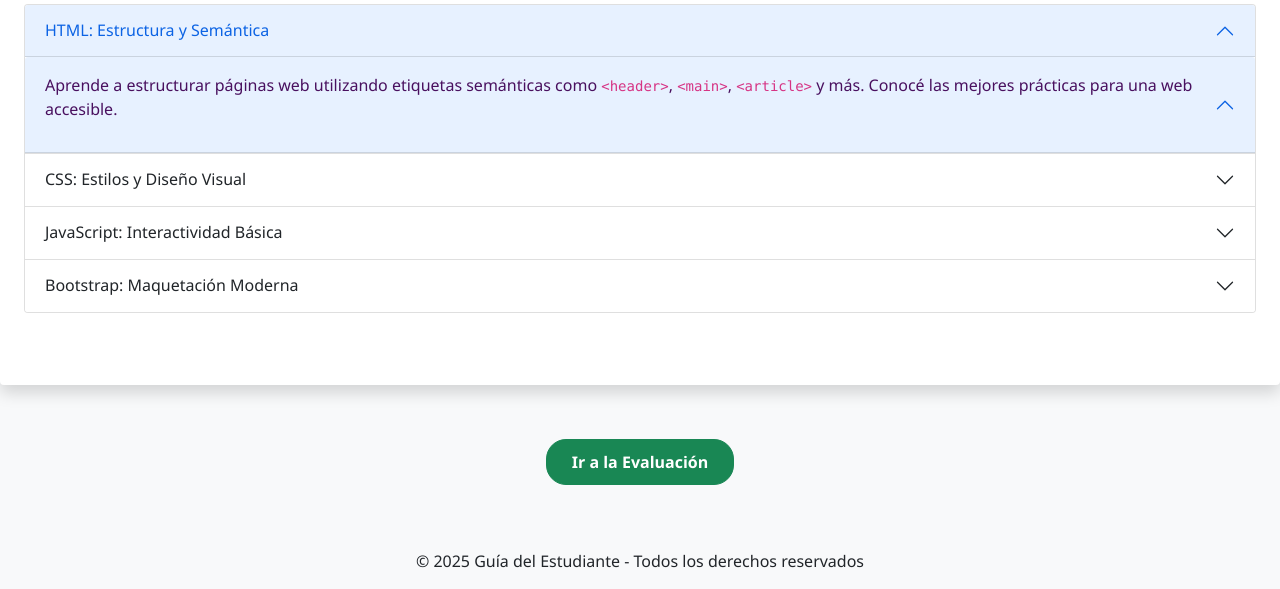
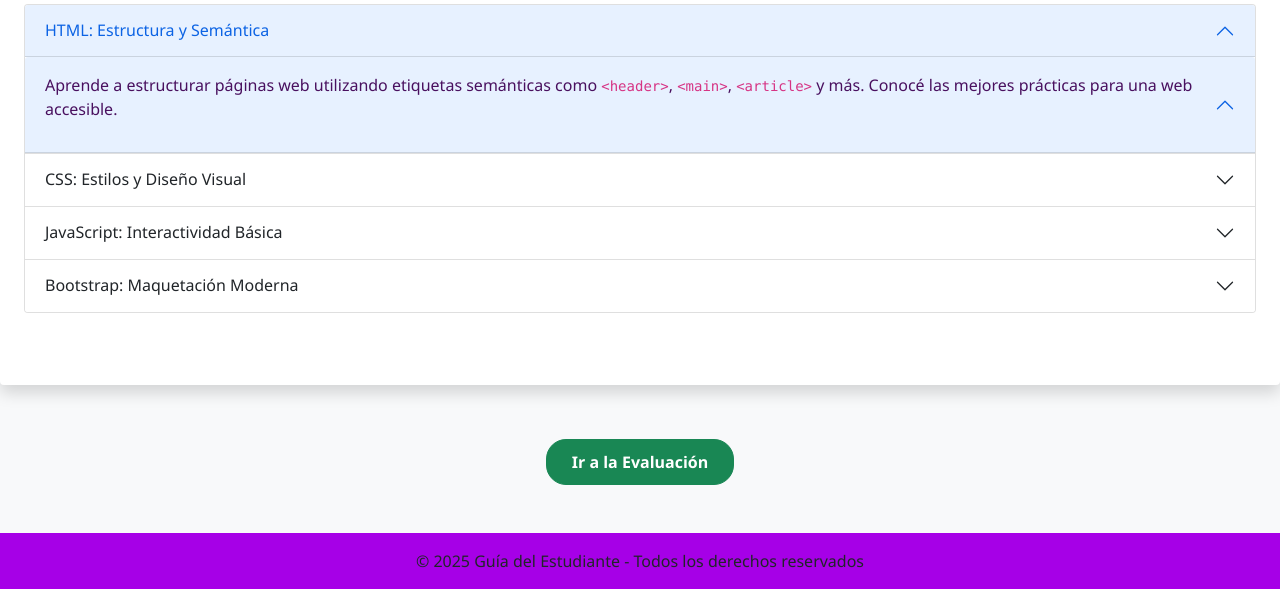
Before and after one commit to Simetriq/Primer-Parcial, a plain HTML site: page temario.html in a window 1280 px wide. Shown: the part 378-967 px from the top of the page. Drawn offline with nearby package versions, Linux system fonts and the light colour scheme.

Commit message:
Se modifico el footer en el archivo temario.html

```diff
--- a/assets/css/temario.css
+++ b/assets/css/temario.css
@@ -45,7 +45,7 @@ article p {
 
 /* ==== Footer ==== */
 footer {
-  background-color: #212529;
+  background-color: #a600e7;
   text-align: center;
   padding: 15px 0;
   margin-top: auto;
--- a/temario.html
+++ b/temario.html
@@ -90,7 +90,7 @@
         </article>
       </section>
   </main>
-  <footer class="bg-light text-center py-3">
+  <footer class=" text-center py-3">
     <p class="mb-0">&copy; 2025 Guía del Estudiante - Todos los derechos reservados</p>
   </footer>
 </body>
```
